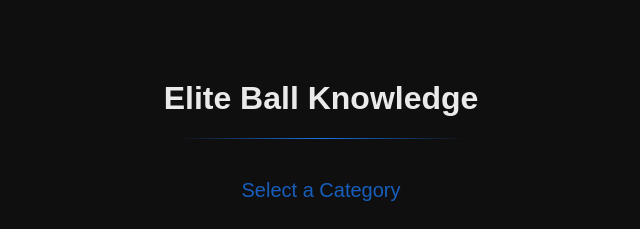
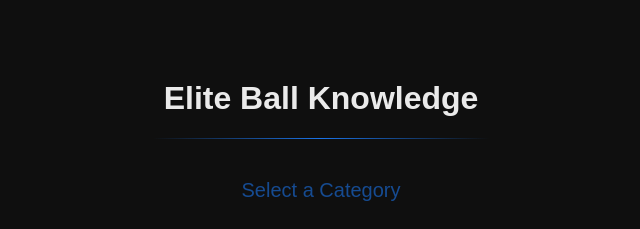
Before and after one commit to JamesHBond/elite-ball-knowledge, a website: page public/index.html in a window 1280 px wide. Shown: the top 229 px of the page, 319-959 px from the left. Drawn offline with Linux system fonts and the light colour scheme.

Commit message:
Update styles.css

```diff
--- a/public/styles.css
+++ b/public/styles.css
@@ -22,14 +22,14 @@ h1, h2 {
         #1A73E8,
         transparent
     );
-    width: 60%;
+    width: 70%;
     margin: 20px auto 40px auto;
 }
 
 .subtitle {
     text-align: center;
     font-weight: 500;
-    color: rgba(26, 115, 232, 0.8);  /* same blue, 80% opacity */
+    color: rgba(26, 115, 232, 0.6);  /* same blue, 80% opacity */
     margin-top: 10px;
     margin-bottom: 30px;
     font-size: 20px;
```
